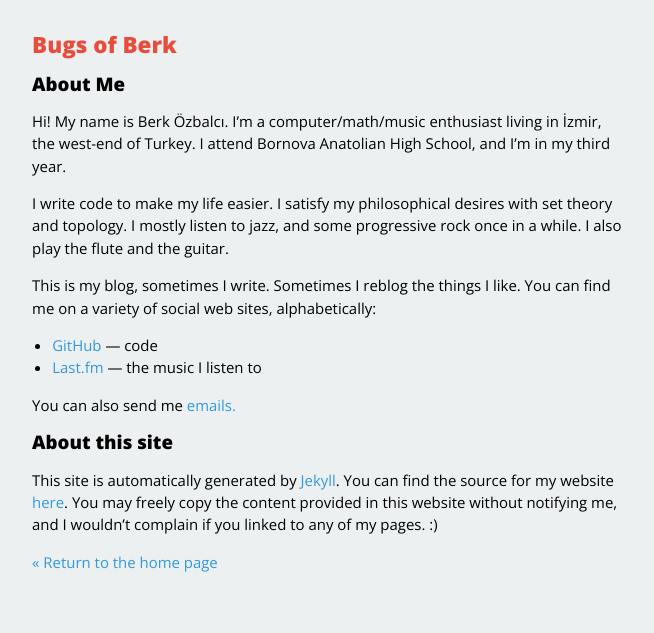
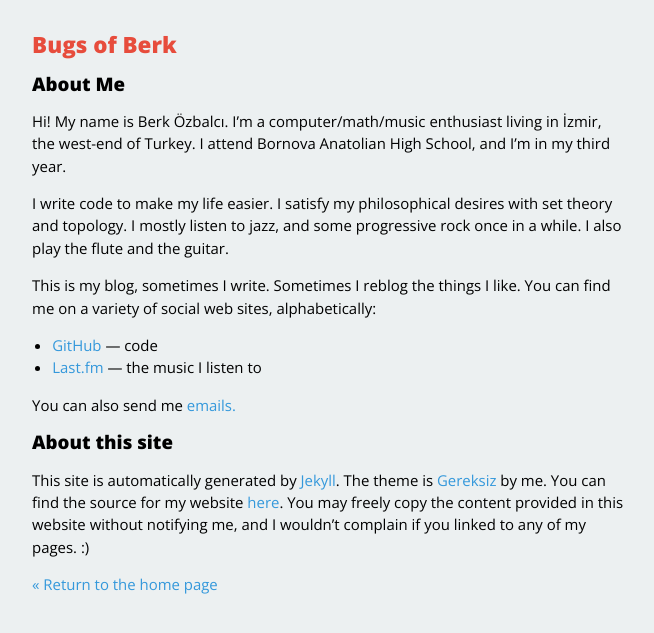
Before and after one commit to lugovskoy/lugovskoy.github.io, a Jekyll site: the page built from about/index.markdown, in a window 1280 px wide. Shown: the top 633 px of the page, without its empty margins (312-966 px from the left). Built offline with Jekyll 4.4.1, drawn with Linux system fonts in a browser that asks for light colours; Markdown is read by kramdown in place of the engine named in the settings.

Commit message:
Blog update

```diff
--- a/_posts/2014-03-29-ii-irc-it.markdown
+++ b/_posts/2014-03-29-ii-irc-it.markdown
@@ -91,7 +91,7 @@ Now we have seen the true power of ii. We may proceed to the next section.
 
 The flexibility of ii gives us,
 
-* a natural way of logging the chats (when you kill ii, what you have in `~/irc` __are__ the logs.
+* a natural way of logging the chats (when you kill ii, what you have remaning in `~/irc` are also the log files.
 * a protocol for an irc bot (files are easy to read/write to, in programming languages)
 * an easier way of piping other programs' outputs to irc
 * a possibility of running it on a server and use it as some sort of a bouncer
--- a/about/index.markdown
+++ b/about/index.markdown
@@ -16,10 +16,11 @@ You can also send me [emails.][email]
 
 ## About this site
 
-This site is automatically generated by [Jekyll][jekyll]. You can find the source for my website [here][blogsrc]. You may freely copy the content provided in this website without notifying me, and I wouldn't complain if you linked to any of my pages. :)
+This site is automatically generated by [Jekyll][jekyll]. The theme is [Gereksiz][gereksiz] by me. You can find the source for my website [here][blogsrc]. You may freely copy the content provided in this website without notifying me, and I wouldn't complain if you linked to any of my pages. :)
 
 [email]: mailto:berkozbalci@gmail.com
 [github]: https://github.com/berkoz/
 [lastfm]: http://www.last.fm/user/theconjuring666
 [jekyll]: http://jekyllrb.com/
+[gereksiz]: https://github.com/berkoz/gereksiz
 [blogsrc]: https://github.com/berkoz/blog
```
